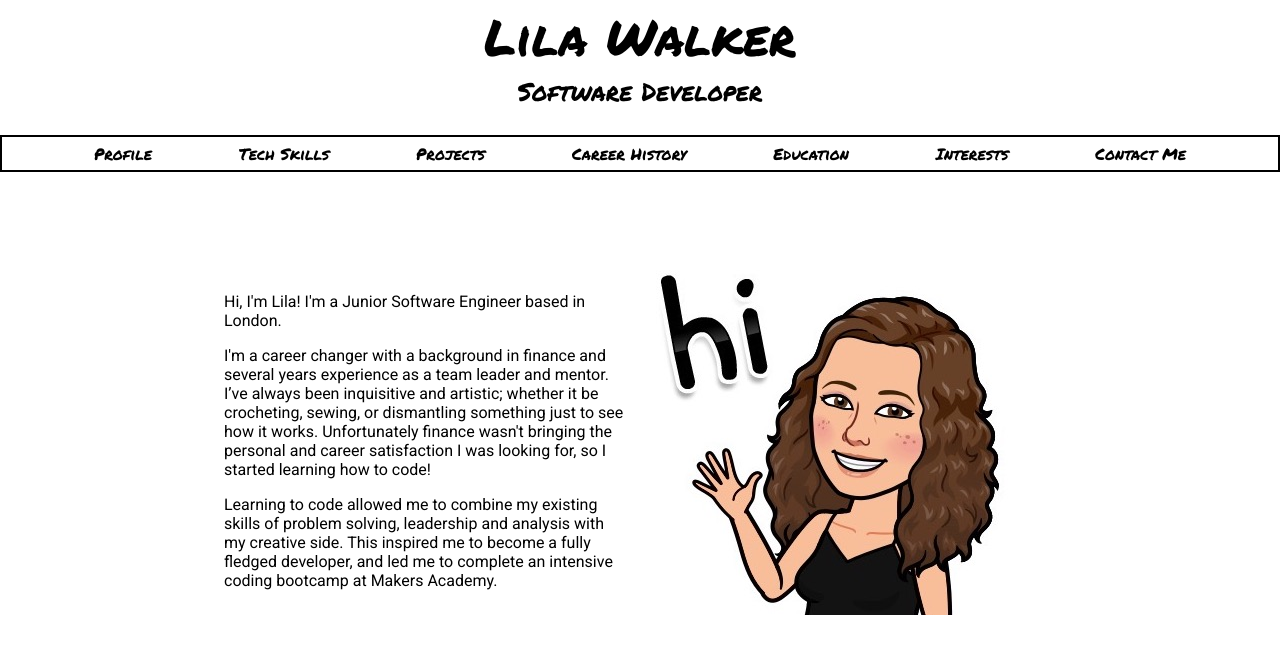
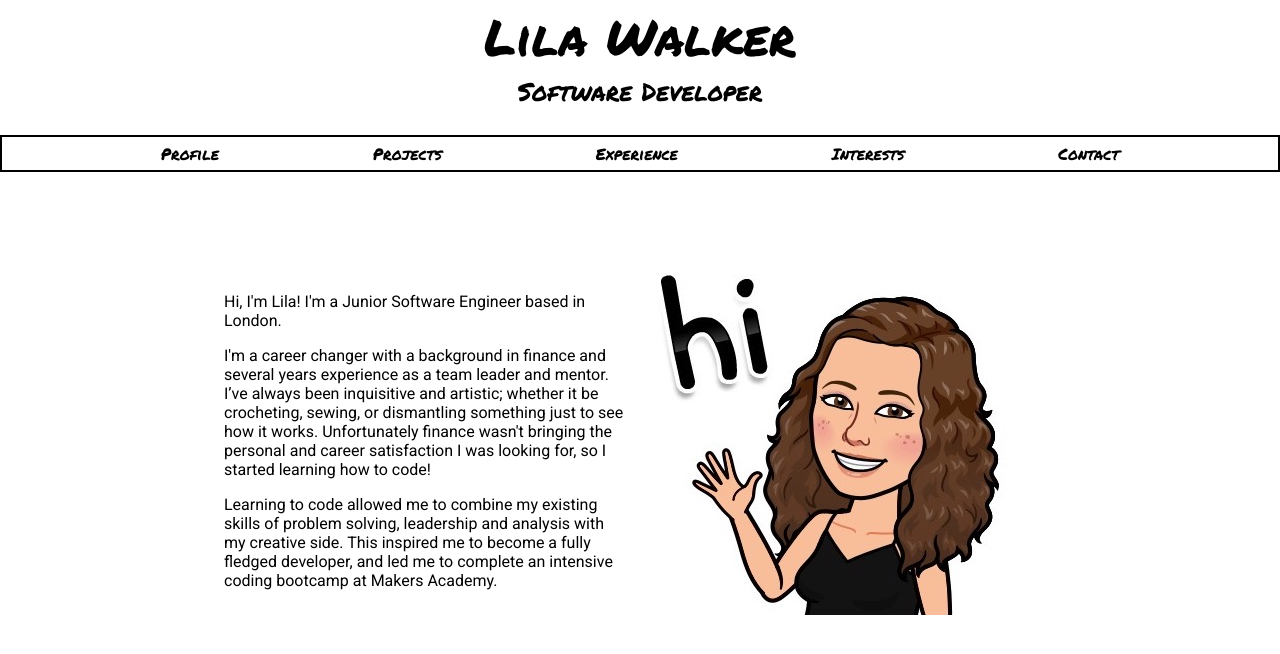
Before and after one commit to lilawalker/personal-website, a React (Create React App) app: page / in a window 1280 px wide. Shown: the top 654 px of the page. Built offline with nearby package versions, Linux system fonts and the light colour scheme.

Commit message:
Remove and rename components

```diff
--- a/src/App.js
+++ b/src/App.js
@@ -2,10 +2,8 @@ import React from 'react';
 import Header from './Header'
 import Nav from './Nav'
 import Profile from './Profile';
-import TechSkills from './TechSkills';
 import Projects from './Projects';
-import CareerHistory from './CareerHistory';
-import Education from './Education';
+import Experience from './Experience';
 import Interests from './Interests';
 import Contact from './Contact';
 
@@ -26,10 +24,8 @@ class App extends React.Component {
   changeComponent(component) {
     const components = {
       profile: <Profile />,
-      techskills: <TechSkills />,
       projects: <Projects />,
-      careerhistory: <CareerHistory />,
-      education: <Education />,
+      experience: <Experience />,
       interests: <Interests />,
       contact: <Contact />
     };
--- a/src/CareerHistory.js
+++ /dev/null
@@ -1,15 +0,0 @@
-import React from 'react';
-
-class CareerHistory extends React.Component {
-
-  render() {
-
-    return (
-      <div>
-        Career History
-      </div>
-    )
-  }
-}
-
-export default CareerHistory;
--- a/src/Education.js
+++ b/src/Experience.js
@@ -5,7 +5,7 @@ import MakersLogo from './MakersLogo.png'
 import pin from './pin.svg'
 import calendar from './calendar.svg'
 
-class Education extends React.Component {
+class Experience extends React.Component {
 
   render() {
 
@@ -61,4 +61,4 @@ class Education extends React.Component {
   }
 }
 
-export default Education;
+export default Experience;
--- a/src/Nav.js
+++ b/src/Nav.js
@@ -15,15 +15,40 @@ class Nav extends React.Component {
 
   render() {
 
+    const navLinks = [
+      {
+        name: "profile",
+        title: "Profile",
+      },
+      {
+        name: "projects",
+        title: "Projects",
+      },
+      {
+        name: "experience",
+        title: "Experience",
+      },
+      {
+        name: "interests",
+        title: "Interests",
+      },
+      {
+        name: "contact",
+        title: "Contact",
+      },
+    ];
+
     return (
       <div className="nav-bar">
-        <a href="/#" component="profile" onClick={this.handleClick}>Profile</a>
-        <a href="/#" component="techskills" onClick={this.handleClick}>Tech Skills</a>
-        <a href="/#" component="projects" onClick={this.handleClick}>Projects</a>
-        <a href="/#" component="careerhistory" onClick={this.handleClick}>Career History</a>
-        <a href="/#" component="education" onClick={this.handleClick}>Education</a>
-        <a href="/#" component="interests" onClick={this.handleClick}>Interests</a>
-        <a href="/#" component="contact" onClick={this.handleClick}>Contact Me</a>
+        {
+          navLinks.map((component, index) => {
+            return(
+              <div key={index}>
+                <a href="/#" component={component.name} onClick={this.handleClick}>{component.title}</a>
+              </div>
+            )
+          })
+        }
       </div>
     );
   }
--- a/src/TechSkills.js
+++ /dev/null
@@ -1,15 +0,0 @@
-import React from 'react';
-
-class TechSkills extends React.Component {
-
-  render() {
-
-    return (
-      <div>
-        Tech Skills
-      </div>
-    )
-  }
-}
-
-export default TechSkills;
```
